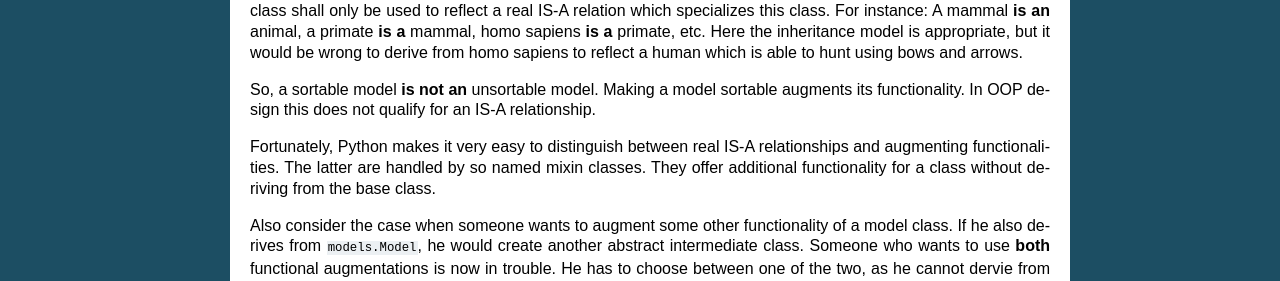
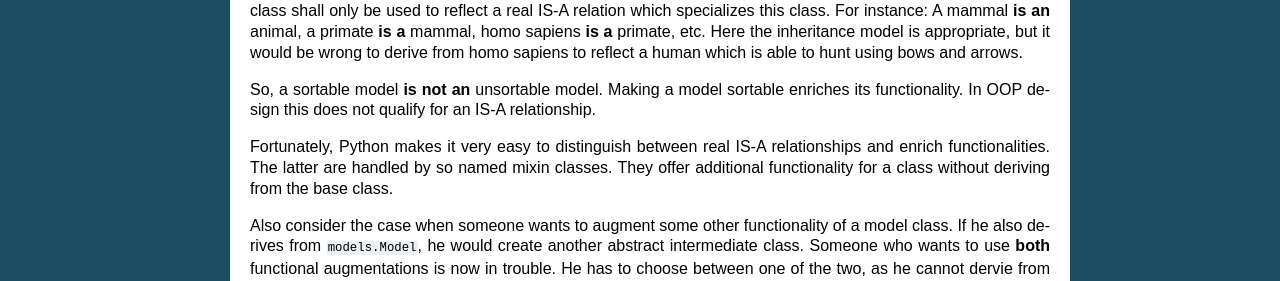
Before and after one commit to jrief/django-admin-sortable2, a Sphinx documentation site: the page built from docs/source/index.rst, in a window 1280 px wide. Shown: the part 387-668 px from the top of the page. Built offline with Sphinx 7.4.7, drawn with Linux system fonts in a browser that asks for light colours.

Commit message:
augment -> enrich

```diff
--- a/docs/source/index.rst
+++ b/docs/source/index.rst
@@ -26,10 +26,10 @@ class. For instance: A mammal **is an** animal, a primate **is a** mammal, homo
 primate, etc. Here the inheritance model is appropriate, but it would be wrong to derive from
 homo sapiens to reflect a human which is able to hunt using bows and arrows.
 
-So, a sortable model **is not an** unsortable model. Making a model sortable augments its
+So, a sortable model **is not an** unsortable model. Making a model sortable enriches its
 functionality. In OOP design this does not qualify for an IS-A relationship.
 
-Fortunately, Python makes it very easy to distinguish between real IS-A relationships and augmenting
+Fortunately, Python makes it very easy to distinguish between real IS-A relationships and enrich
 functionalities. The latter are handled by so named mixin classes. They offer additional
 functionality for a class without deriving from the base class.
 
```
